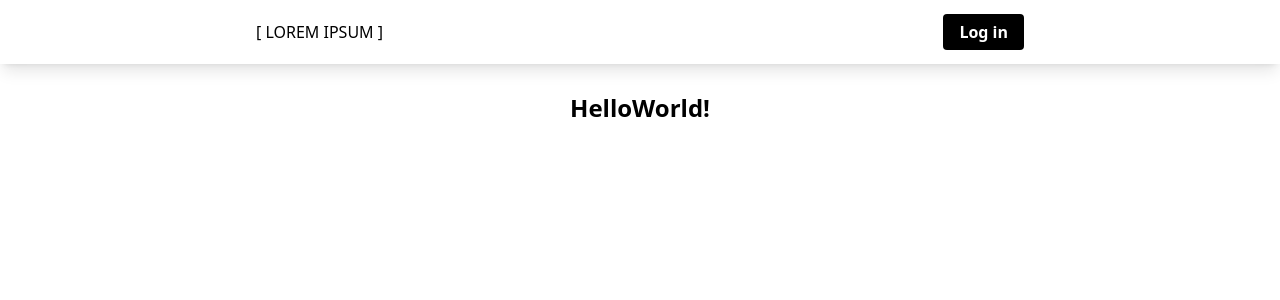
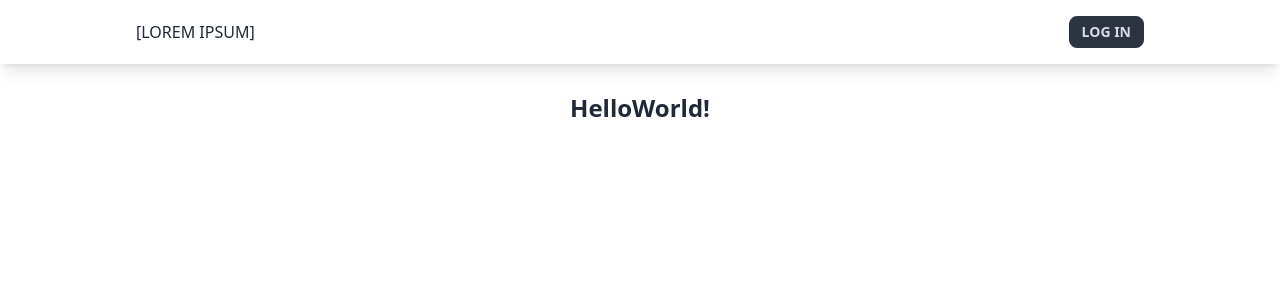
Before and after one commit to tshshshsh/my-app, a Next.js app: page / in a window 1280 px wide. Shown: the top 300 px of the page. Built offline with nearby package versions, Linux system fonts and the light colour scheme.

Commit message:
-DaisyUI. Updated layout

```diff
--- a/package.json
+++ b/package.json
@@ -19,6 +19,7 @@
   "devDependencies": {
     "@preact/signals": "^1.2.1",
     "@preact/signals-react": "^1.3.6",
+    "daisyui": "^3.7.7",
     "mathjs": "^11.9.1"
   }
 }
--- a/src/app/globals.css
+++ b/src/app/globals.css
@@ -1,3 +1,9 @@
 @tailwind base;
 @tailwind components;
 @tailwind utilities;
+
+.row {
+    @apply max-w-5xl;
+    margin-right: auto;
+    margin-left: auto;
+}
--- a/src/app/layout.js
+++ b/src/app/layout.js
@@ -1,5 +1,5 @@
 import './globals.css';
-import Navigation from '@/components/layout/Navigation';
+import Navigation from '@/components/layout/NavigationDaisy';
 
 
 export const metadata = {
--- /dev/null
+++ b/src/components/layout/NavigationDaisy.js
@@ -0,0 +1,86 @@
+"use client";
+
+import Link from 'next/link';
+import { useRouter } from 'next/navigation';
+
+import { user } from '@/signals/AuthSignal'
+
+function createCookie(name, value, days) {
+    if (days) {
+        var date = new Date();
+        date.setTime(date.getTime() + (days * 24 * 60 * 60 * 1000));
+        var expires = "; expires=" + date.toGMTString();
+    }
+    else var expires = "";
+    document.cookie = name + "=" + value + expires + "; path=/";
+}
+
+function eraseCookie(name) {
+    createCookie(name, "", -1);
+}
+
+const Navigation = () => {
+    const isUserLogin = !!user.value;
+    const router = useRouter();
+
+    async function logout() {
+        eraseCookie('isAuth');
+        user.value = null;
+        router.replace('/login');
+    }
+
+    return (
+        <nav className='shadow-lg'>
+            <div className="navbar bg-base-100  row">
+                <div className="navbar-start">
+                    {isUserLogin && <div className="dropdown">
+                        <label tabIndex={0} className="btn btn-ghost lg:hidden">
+                            <svg xmlns="http://www.w3.org/2000/svg" className="h-5 w-5" fill="none" viewBox="0 0 24 24" stroke="currentColor"><path strokeLinecap="round" strokeLinejoin="round" strokeWidth="2" d="M4 6h16M4 12h8m-8 6h16" /></svg>
+                        </label>
+                        <ul tabIndex={0} className="menu menu-sm dropdown-content mt-3 z-[1] p-2 shadow bg-base-100 rounded-box w-52">
+                            <li>
+                                <a>My first projects</a>
+                                <ul className="p-2">
+                                    <li><Link href={'/protected/tic-tac-toe'}>Tic-Tac-Toe</Link></li>
+                                    <li><Link href={'/protected/todo-list'}>Todo List</Link></li>
+                                    <li><Link href={'/protected/calculator'}>Calculator</Link></li>
+                                </ul>
+                            </li>
+                            <li><Link href={'/protected/underground-stations'}>Underground stations</Link>
+                            </li>
+                        </ul>
+                    </div>}
+                    {
+                        isUserLogin ?
+                            <Link className="btn btn-ghost normal-case text-xl" href="/">[LOREM IPSUM]</Link> :
+                            <a>[LOREM IPSUM]</a>
+                    }
+                </div>
+
+
+
+                <div className="navbar-end">
+                    {isUserLogin && <ul className="menu menu-horizontal px-1 hidden lg:flex mr-3">
+                        <li tabIndex={0}>
+                            <details>
+                                <summary>My first projects</summary>
+                                <ul className="p-2">
+                                    <li><Link href={'/protected/tic-tac-toe'}>Tic-Tac-Toe</Link></li>
+                                    <li><Link href={'/protected/todo-list'}>Todo List</Link></li>
+                                    <li><Link href={'/protected/calculator'}>Calculator</Link></li>
+                                </ul>
+                            </details>
+                        </li>
+                        <li><Link href={'/protected/underground-stations'}>Underground stations</Link></li>
+                    </ul>}
+                    {
+                        isUserLogin ?
+                            <a className="btn btn-neutral btn-sm" onClick={logout}>Log out</a> :
+                            <Link className="btn btn-neutral btn-sm" href="/login">Log in</Link>
+                    }
+                </div>
+            </div>
+        </nav>
+    );
+};
+export default Navigation;
--- a/tailwind.config.js
+++ b/tailwind.config.js
@@ -15,5 +15,5 @@ module.exports = {
       },
     },
   },
-  plugins: [],
+  plugins: [require("daisyui")],
 }
```
